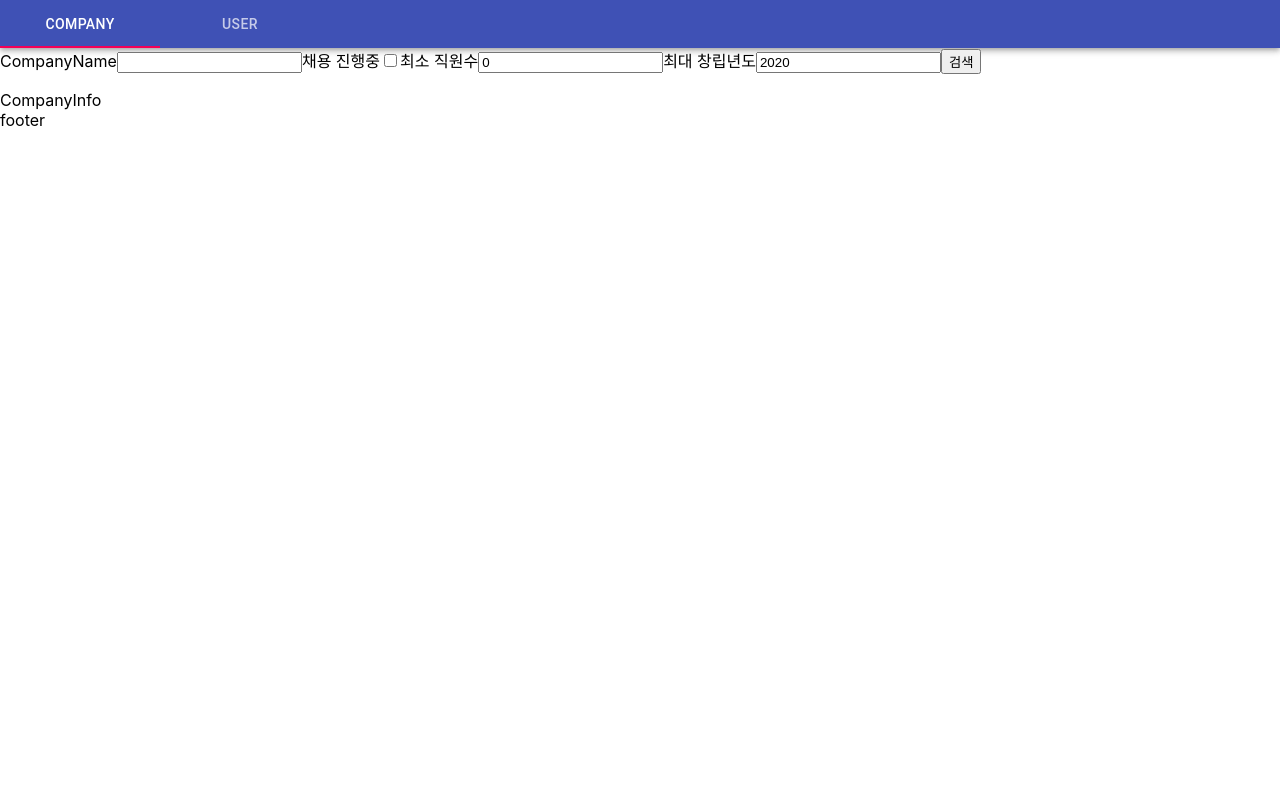
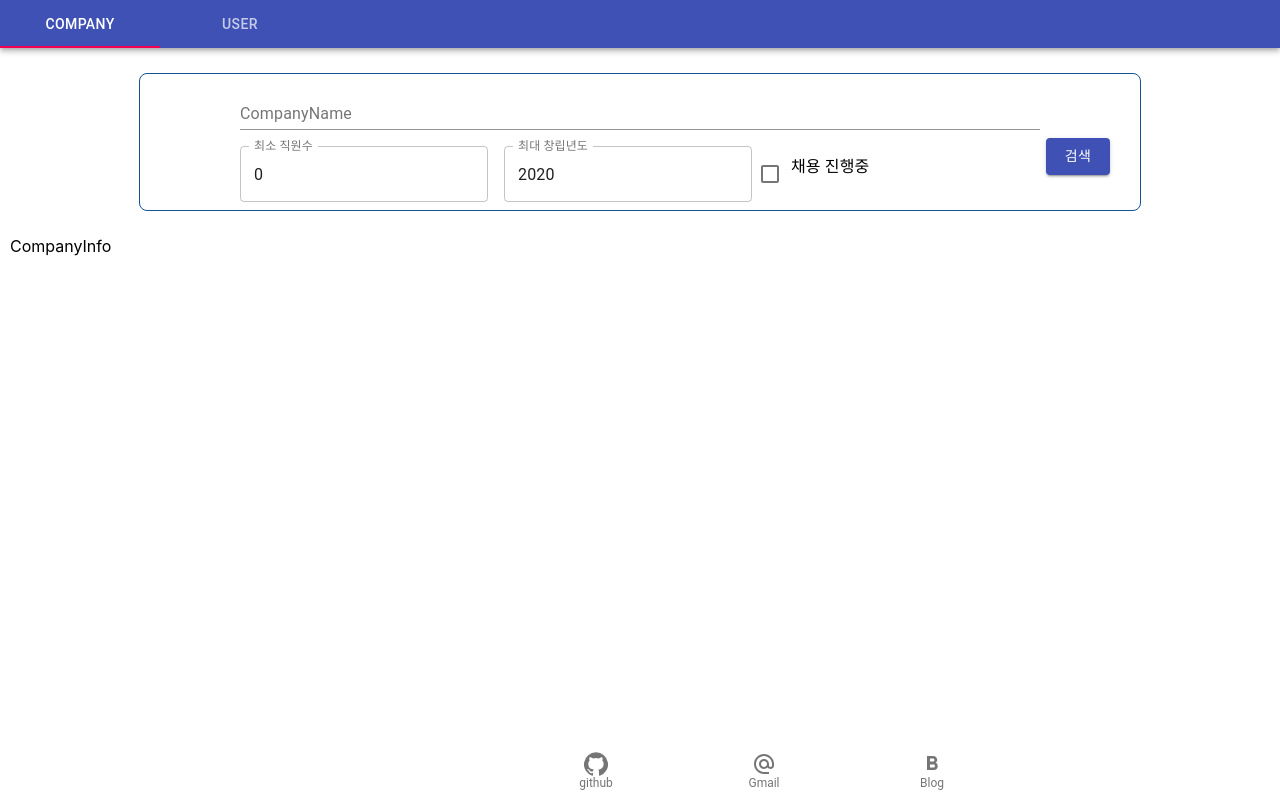
Before and after one commit to Root-kjh/Recruit_List-View, a React (Create React App) app: page / in a window 1280 px wide. Built offline with nearby package versions, Linux system fonts and the light colour scheme.

Commit message:
company search & login & signup 디자인 구현 완료

```diff
--- a/package.json
+++ b/package.json
@@ -4,12 +4,14 @@
   "private": true,
   "dependencies": {
     "@material-ui/core": "^4.9.2",
+    "@material-ui/icons": "^4.9.1",
+    "@material-ui/styles": "^4.9.0",
     "@testing-library/jest-dom": "^4.2.4",
     "@testing-library/react": "^9.4.0",
     "@testing-library/user-event": "^7.2.1",
     "axios": "^0.19.2",
     "cors": "^2.8.5",
-    "material-ui": "^0.20.2",
+    "material-ui-icons": "^1.0.0-beta.36",
     "react": "^16.12.0",
     "react-create-app": "^2.0.6",
     "react-dom": "^16.12.0",
--- a/src/components/companyInfo/companyInfo.js
+++ b/src/components/companyInfo/companyInfo.js
@@ -1,6 +1,6 @@
 import React from "react";
 
-const CompanyInfo=(props)=>(
+const CompanyInfo=({company})=>(
     <div>
         CompanyInfo
     </div>
--- a/src/components/companyWrapper/companyWrapper.js
+++ b/src/components/companyWrapper/companyWrapper.js
@@ -2,8 +2,31 @@ import React from "react";
 import { Company } from "../";
 import { CompanyInfo } from "../";
 import axios from 'axios';
+import TextField from "@material-ui/core/TextField";
+import { withStyles } from '@material-ui/core/styles';
+import FormControlLabel from '@material-ui/core/FormControlLabel';
+import Checkbox from '@material-ui/core/Checkbox';
+import Button from '@material-ui/core/Button';
+let pageElement=null;
 
-let pageElement=null;
+const useStyles = {
+    root:{
+        margin: '10px',
+        alignItems:'center'
+    },
+    TextField:{
+        margin: '8px'
+    },
+    Form: {
+        width: '1000px',
+        border: 'solid 1px #115293',
+        borderRadius: '8px',
+        margin: '25px auto'
+    },
+    Checkbox: {
+        marginTop: '15px'
+    }
+};
 
 class  CompanyWrapper extends React.Component{
 
@@ -57,19 +80,34 @@ class  CompanyWrapper extends React.Component{
     }
 
     render(){
-
+        const {classes} = this.props;
     return(
-        <div>
-            <label>CompanyName</label><input name="companyName" onChange={this.handleChange} value={this.state.CompanyName}/>
-            <label>채용 진행중</label><input type="checkbox" name="isRecruit"  onChange={this.handleChange} checked={this.state.isRecruit} />
-            <label>최소 직원수</label><input name="employeesNum" onChange={this.handleChange} value={this.state.employeesNum}/>
-            <label>최대 창립년도</label><input name="foundingYear" onChange={this.handleChange} value={this.state.foundingYear}/>
-            <button onClick={this.searchCompany}>검색</button>
-            <Company isUser={this.props.isUser} company={this.state.company}/>
-            <CompanyInfo isUser={this.props.isUser} company={this.state.company}/>
+        <div className={classes.root}>
+            <div className={classes.Form}>
+                <TextField className={classes.TextField} fullWidth name="companyName" style={{width:"800px",marginLeft:"100px"}} label="CompanyName" onChange={this.handleChange} value={this.state.CompanyName}/>
+                <TextField className={classes.TextField} id="outlined-basic" type="number" name="employeesNum" style={{marginLeft:"100px"}} onChange={this.handleChange} value={this.state.employeesNum} label="최소 직원수" variant="outlined" />
+                <TextField className={classes.TextField} id="outlined-basic" type="number" name="foundingYear" onChange={this.handleChange} value={this.state.foundingYear} label="최대 창립년도" variant="outlined" />
+                <FormControlLabel
+                    control={
+                        <Checkbox
+                            className={classes.Checkbox}
+                            onChange={this.handleChange}
+                            checked={this.state.isRecruit}
+                            name="isRecruit"
+                            color="primary"
+                        />
+                    }
+                    label="채용 진행중"
+                />
+                <Button variant="contained" style={{float:"right",marginRight:"30px"}} color="primary" onClick={this.searchCompany}>
+                    검색
+                </Button>
+            </div>
+            <Company company={this.state.company}/>
+            <CompanyInfo company={this.state.company}/>
             {pageElement}
         </div>
     );
     }
 }
-export default CompanyWrapper;
+export default withStyles(useStyles)(CompanyWrapper);
--- a/src/components/footer/footer.js
+++ b/src/components/footer/footer.js
@@ -1,9 +1,37 @@
 import React from "react";
+import { makeStyles } from '@material-ui/core/styles';
+import BottomNavigation from '@material-ui/core/BottomNavigation';
+import BottomNavigationAction from '@material-ui/core/BottomNavigationAction';
+import GitHubIcon from '@material-ui/icons/GitHub';
+import FormatBoldOutlinedIcon from '@material-ui/icons/FormatBoldOutlined';
+import AlternateEmailOutlinedIcon from '@material-ui/icons/AlternateEmailOutlined';
 
-const Footer=()=>(
-    <footer>
-        footer
+const useStyles = makeStyles({
+    root: {
+        position:"absolute",
+        left:"40%",
+        bottom:"0"
+    },
+    navTab:{
+        width:"200px"
+    }
+  });
+
+export default function Footer(){
+
+    const classes=useStyles();
+
+    const handleToggle=(e)=>{
+        window.location.href=e;
+    }
+
+    return(
+    <footer className={classes.root}>
+        <BottomNavigation showLabels>
+            <BottomNavigationAction onClick={event=>window.location.href='https://github.com/Root-kjh'} className={classes.navTab} label="github" icon={<GitHubIcon />} />
+            <BottomNavigationAction onClick={event=>window.location.href='mailto:wldnro3141@gmail.com'} className={classes.navTab} label="Gmail" icon={<AlternateEmailOutlinedIcon />} />
+            <BottomNavigationAction onClick={event=>window.location.href='https://root-kjh.github.io/'} className={classes.navTab} label="Blog" icon={<FormatBoldOutlinedIcon />} />
+        </BottomNavigation>
     </footer>
-)
-
-export default Footer;
+    );
+}
--- a/src/components/header/header.js
+++ b/src/components/header/header.js
@@ -2,6 +2,7 @@ import React from "react";
 import AppBar from "@material-ui/core/AppBar";
 import Tabs from "@material-ui/core/Tabs";
 import Tab from "@material-ui/core/Tab";
+
 class Header extends React.Component{
 
     constructor(props){
--- a/src/components/signIn/signin.js
+++ b/src/components/signIn/signin.js
@@ -1,24 +1,104 @@
 import React from "react";
 import axios from 'axios';
+import TextField from "@material-ui/core/TextField";
+import { withStyles } from '@material-ui/core/styles';
+import Button from '@material-ui/core/Button';
+
+const useStyles = {
+    root:{
+        margin: '10px',
+        alignItems:'center'
+    },
+    TextField:{
+        margin: '8px'
+    },
+    Form: {
+        width: '700px',
+        border: 'solid 1px #115293',
+        borderRadius: '8px',
+        margin: '100px auto'
+    },
+    Checkbox: {
+        marginTop: '15px'
+    },
+    title: {
+        color: '#3f51b5',
+        textAlign: 'center'
+    }
+};
 
 class SignIn extends React.Component{
 
-    login(){
+    constructor(props){
+        super(props);
+        this.signin=this.signin.bind(this);
+        this.signup=this.signup.bind(this);
+        this.state={
+            signin:{
+                username:false,
+                password:false
+            },
+            signup:{
+                password:false,
+                passwordR:false
+            }
+        };
+    }
+
+    signin(){
         axios.post("http://localhost:8080/user/login",{
             username : document.getElementsByName("username")[0].value,
             password : document.getElementsByName("password")[0].value
     }).then(Response=>{console.log(Response);});
     }
 
+    signup(){
+        const password=document.getElementsByName("password")[1];
+        const passwordR=document.getElementsByName("passwordR")[0];
+        if(password.value===passwordR.value){
+            console.log("Test");
+        //     axios.post("http://localhost:8080/user/signup",{
+        //         username : document.getElementsByName("username")[0].value,
+        //         password : password.value
+        // }).then(Response=>{console.log(Response);});
+        }else{
+            this.setState({
+                signup:{
+                    password:true,
+                    passwordR:true
+                }
+            });
+        }
+
+    }
+
     render(){
+        const {classes} = this.props;
         return(
-            <div>
-                id<input type="text" name="username"/>
-                pw<input type="password" name="password"/>
-                <button onClick={this.login}>Login</button>
+            <div className={classes.root}>
+                <div className={classes.Form}>
+                <h1 className={classes.title}>SIGN IN</h1>
+                <TextField required className={classes.TextField} style={{marginLeft:"125px"}} name="username" label="Required" label="ID" error={this.state.signin.username}/>
+                <TextField required className={classes.TextField} type="password" name="password" label="Required" label="Password" error={this.state.signin.password}/>
+                <Button variant="contained" style={{marginTop:"15px"}} color="primary" onClick={this.signin}>
+                    SIGN IN
+                </Button>
+                </div>
+                <div className={classes.Form}>
+                <h1 className={classes.title}>SIGN UP</h1>
+                <form>
+                <TextField required className={classes.TextField} style={{marginLeft:"125px"}} name="id" label="Required" label="ID" />
+                <TextField required className={classes.TextField} type="email" name="Email" label="Required" label="Email" />
+                <TextField required className={classes.TextField} style={{marginLeft:"125px"}} type="password" name="password" label="Required" label="Password" error={this.state.signup.password}/>
+                <TextField required className={classes.TextField} type="password" name="passwordR" label="Required" label="Password Retry"  error={this.state.signup.passwordR}/><br/>
+                <Button variant="contained" style={{marginTop:"15px",marginLeft:"300px"}} color="primary" onClick={this.signup}>
+                    SIGN UP
+                </Button>
+                </form>
+                </div>
             </div>
         )
     };
 }
 
-export default SignIn;
+export default withStyles(useStyles)(SignIn);
```
Also changed, not shown: 1 other file (tests, documents, lock files or other folders).
